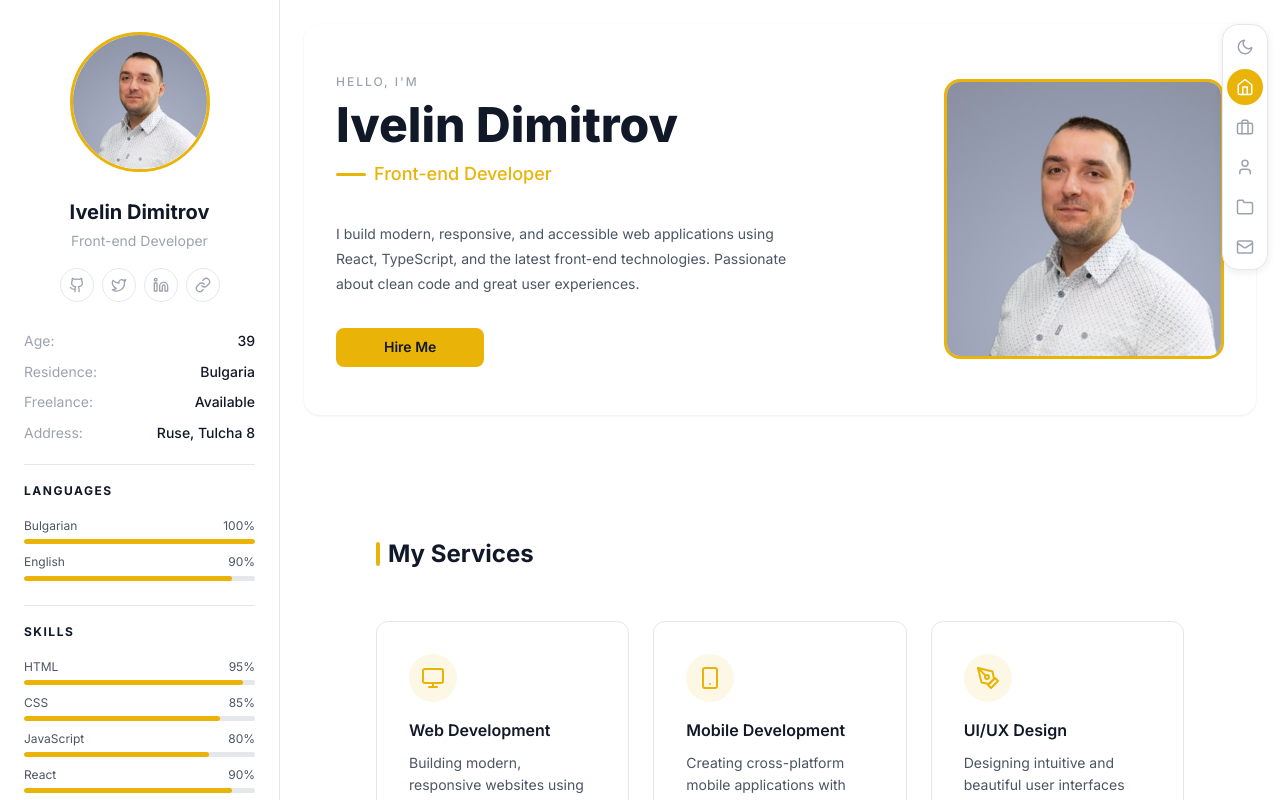
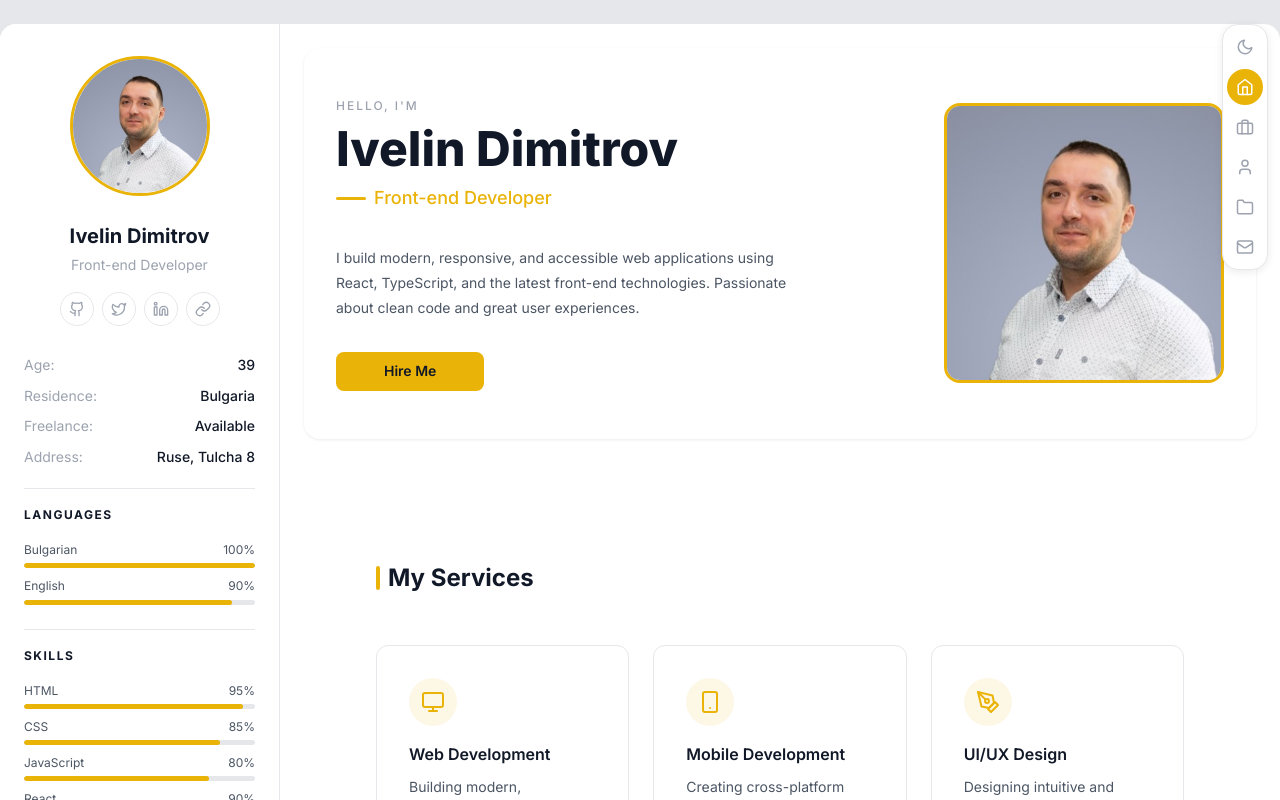
Before and after one commit to ivdanielov87/portfolio, an Angular app: page / in a window 1280 px wide. Shown: the top 800 px of the page. Built offline with nearby package versions, Linux system fonts and the light colour scheme.

Commit message:
Add top/bottom margin and border-radius to app container matching v0 design

```diff
--- a/src/styles.scss
+++ b/src/styles.scss
@@ -133,14 +133,12 @@ textarea {
 .app-layout {
   display: flex;
   max-width: 1400px;
-  margin: 0 auto;
-  min-height: 100vh;
+  margin: 24px auto;
+  min-height: calc(100vh - 48px);
   background-color: $bg-primary;
+  border-radius: $radius-xl;
+  overflow: hidden;
   position: relative;
-
-  @media (min-width: 1400px) {
-    margin-top: 0;
-  }
 }
 
 .main-content {
```
